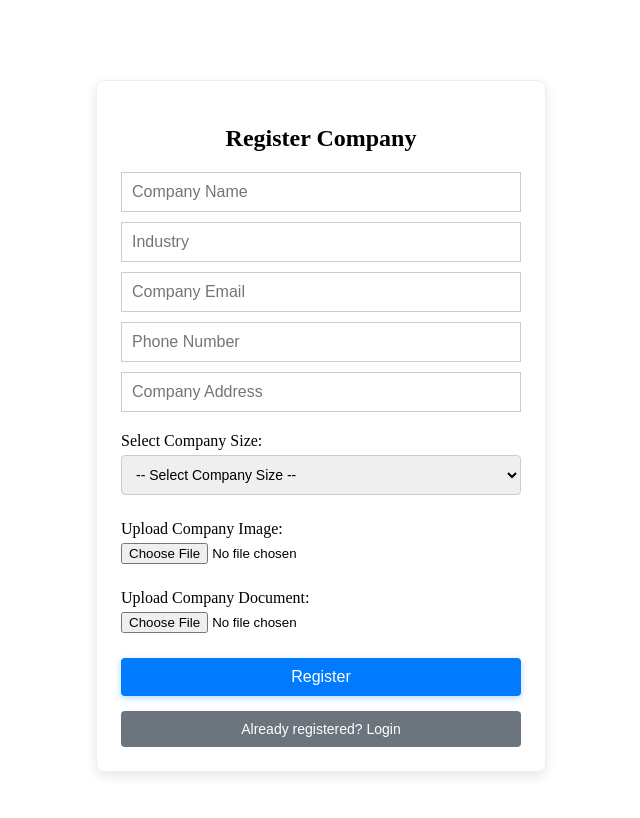
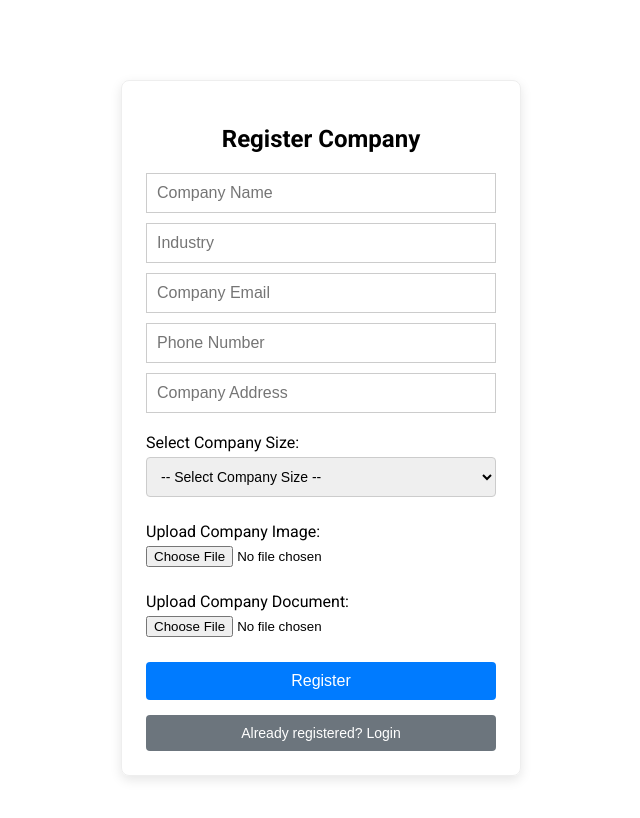
Before and after one commit to CSEN603-2025/Ghost-in-the-Machine, a React (Create React App) app: page /register-company in a window 1280 px wide. Shown: the top 818 px of the page, without its empty margins (319-959 px from the left). Built offline with nearby package versions, Linux system fonts and the light colour scheme.

Commit message:
auto login redirect, neat global font, proper login feedback

```diff
--- a/public/index.html
+++ b/public/index.html
@@ -24,6 +24,10 @@
       work correctly both with client-side routing and a non-root public URL.
       Learn how to configure a non-root public URL by running `npm run build`.
     -->
+    <link
+      href="https://fonts.googleapis.com/css?family=Roboto:400,500,700&display=swap"
+      rel="stylesheet"
+    />
     <title>React App</title>
   </head>
   <body>
--- a/src/App.js
+++ b/src/App.js
@@ -13,10 +13,10 @@ function App() {
     <Routes>
       <Route path="/" element={<LoginPage />} />
       <Route path="/register-company" element={<RegisterCompanyPage />} />
-      <Route path="/student/dashboard" element={<StudentDashboard />} />
-      <Route path="/student/applications" element={<MyApplicationsPage />} /> {/* New route */}
+      <Route path="/student-dashboard" element={<StudentDashboard />} />
+      <Route path="/student-applications" element={<MyApplicationsPage />} /> {/* New route */}
       <Route path="/workshops" element={<WorkshopsPage />} />
-        <Route path="/dashboard" element={<CompanyDashboard />} />
+      <Route path="/company-dashboard" element={<CompanyDashboard />} />
     </Routes>
   );
 }
--- /dev/null
+++ b/src/components/Button.jsx
@@ -0,0 +1,23 @@
+import React from 'react';
+
+function Button({children, onClick, type = 'button', style = {}}){
+    return ( <button
+        type = {type}
+        onclick = {onclick}
+        style = {{...baseStyle, ...style}}
+        >
+            {children}
+        </button>
+     );
+}
+
+const baseStyle = {
+    padding: '10px 20px',
+    fontSize: '16px',
+    border: 'none',
+    borderRadius: '8px',
+    cursor: 'pointer',
+    transition: 'background-color 0.2s ease',
+};
+
+export default Button;
--- a/src/components/MainActionButton.jsx
+++ b/src/components/MainActionButton.jsx
@@ -1,28 +1,17 @@
 import React from 'react';
+import Button from './Button';
 
-function MainActionButton({children, onClick, type = 'button', style = {}}) {
-    return ( <button
-        type = {type}
-        onClick = {onClick}
-        style = {{ ...styles.button, ...style }}
-        >
+function MainActionButton({children, ...props}) {
+    const style = {
+        backgroundColor: '#0077ed',
+        color: 'white',
+        boxShadow: '0 2px 6px rgba(0, 123, 255, 0.84)'
+    };
+    return (
+        <Button style = {style} {...props}>
             {children}
-        </button>
-     );
+        </Button>
+    );
 }
 
-const styles = {
-    button: {
-        padding: '10px 20px',
-        fontSize: '16px',
-        backgroundColor: '#007aff',
-        color: 'white',
-        border: 'none',
-        borderRadius: '8px',
-        cursor: 'pointer',
-        boxShadow: '0 2px 6px rgba(0,122,255,0.3)',
-        transition: 'background-color 0.2s ease',
-    }
-};
-
 export default MainActionButton;
--- a/src/index.css
+++ b/src/index.css
@@ -1,3 +1,19 @@
+/* 1) import your font */
+@import url('https://fonts.googleapis.com/css?family=Roboto:400,500,700&display=swap');
+
+/* 2) apply it globally */
+html, body, #root {
+  margin: 0;
+  padding: 0;
+  height: 100%;
+  font-family: 'Roboto', sans-serif;
+}
+
+/* reset box‐sizing */
+*, *::before, *::after {
+  box-sizing: border-box;
+}
+
 body {
   margin: 0;
   font-family: -apple-system, BlinkMacSystemFont, 'Segoe UI', 'Roboto', 'Oxygen',
--- a/src/index.js
+++ b/src/index.js
@@ -2,11 +2,11 @@ import React from 'react';
 import ReactDOM from 'react-dom/client';
 import { BrowserRouter } from 'react-router-dom';
 import App from './App';
+import './index.css';
 
 const root = ReactDOM.createRoot(document.getElementById('root'));
 root.render(
   <BrowserRouter>
     <App />
   </BrowserRouter>
-
 );
--- a/src/pages/LoginPage.jsx
+++ b/src/pages/LoginPage.jsx
@@ -8,28 +8,35 @@ function LoginPage() {
   const [email, setEmail] = useState('');
   const [password, setPassword] = useState('');
   const [error, setError] = useState(null);
+  const [success, setSuccess] = useState(null);
 
-const handleRegisterClick = () => {
-    navigate('/register-company');
-};
-    const handleSubmit = (e) => {
+  const handleRegisterClick = () => navigate('/register-company');
+
+  const handleSubmit = e => {
     e.preventDefault();
-        if (email === '' || password === '') {
+    setError(null);
+    setSuccess(null);
+
+    if (!email || !password) {
       setError('Please fill in all fields');
       return;
-        } else {
+    }
+
     if (email === 'student@guc.com' && password === '123') {
-                setError('Student login successful!');
+      setSuccess('Student login successful!');
+      // redirect to student dashboard
+      navigate('/student-dashboard');
     }
-            else if(email === 'company@corp.com' && password === '1234') {
-                setError('Company login successful!')
+    else if (email === 'rep@corp.com' && password === '1234') {
+      setSuccess('Company login successful!');
+      navigate('/company-dashboard');
     }
-            else if (email === 'scad@gucscad.com' && password === '12345'){
-                setError('SCAD login successful')
+    else if (email === 'officer@scad.com' && password === '12345') {
+      setSuccess('SCAD login successful!');
+      navigate('/scad-dashboard');
     }
     else {
       setError('Invalid email or password');
-            }
     }
 
     console.log('Logging in with', email, password);
@@ -43,17 +50,22 @@ const handleRegisterClick = () => {
           type="email"
           placeholder="Email"
           value={email}
-                    onChange={(e) => setEmail(e.target.value)}
+          onChange={e => setEmail(e.target.value)}
         />
         <InputField
           type="password"
           placeholder="Password"
           value={password}
-                    onChange={(e) => setPassword(e.target.value)}
+          onChange={e => setPassword(e.target.value)}
         />
-                <MainActionButton type="submit" style={styles.button}> Log In </MainActionButton>
+        <MainActionButton type="submit" style={styles.button}>
+          Log In
+        </MainActionButton>
+
         {error && <p style={styles.error}>{error}</p>}
+        {success && <p style={styles.success}>{success}</p>}
       </form>
+
       <button onClick={handleRegisterClick} style={styles.registerButton}>
         Register a Company
       </button>
@@ -99,6 +111,10 @@ const styles = {
     color: 'red',
     marginTop: '12px',
   },
+  success: {
+    color: 'green',
+    marginTop: '12px',
+  },
 };
 
 export default LoginPage;
```
Lines whose indentation alone changed are shown as unchanged.
